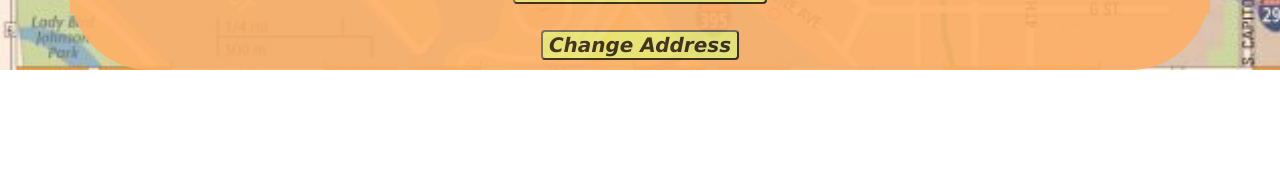
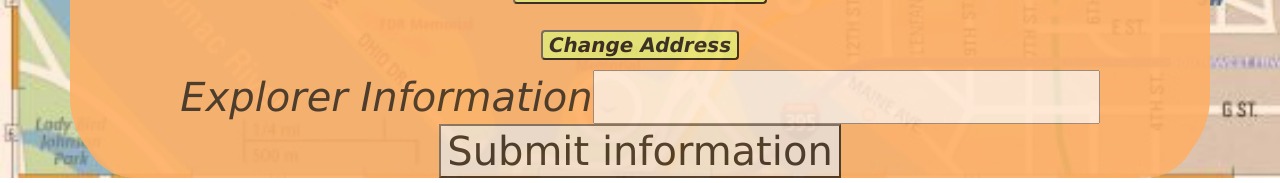
Before and after one commit to nolanbeihl/Nolan_Beihl_Capstone_Frontend, a React (Create React App) app in the folder spontanious-app/: page / in a window 1280 px wide. Shown: the part 818-1001 px from the top of the page. Before the commit the page ends 896 px from the top, so only its background shows below. Built offline with nearby package versions, Linux system fonts and the light colour scheme; no server answers.

Commit message:
Worked on adding Explorer Modal with function to add information about the explorer to the databast

```diff
--- a/spontanious-app/src/App.jsx
+++ b/spontanious-app/src/App.jsx
@@ -293,6 +293,7 @@ class App extends Component{
                     <ExplorerModal func = {this.explorerLocation} readableAddress ={this.state.readableAddress} setOption={this.setAddress}/>
                     </div>
                     <AddressModal func={this.setAddress}/>
+                    <Explorer />
                 </h1>
 
                </div>
--- a/spontanious-app/src/Components/Explorer/Explorer.jsx
+++ b/spontanious-app/src/Components/Explorer/Explorer.jsx
@@ -1,39 +1,39 @@
-// import axios from 'axios';
-// import React, {Component} from 'react';
+import axios from 'axios';
+import React, {Component} from 'react';
 
 
 
-// class Explorer extends Component {
-//     constructor(props){
-//         super(props);
-//         this.state = {
-//          explorer_id : '',
+class Explorer extends Component {
+    constructor(props){
+        super(props);
+        this.state = {
+         explorer_id : '',
 
-//         }
-//     }
+        }
+    }
 
-//     handleChange = (event) =>{
-//         this.setState({
-//             [event.target.name] : event.target.value
-//         })
-//     }
+    handleChange = (event) =>{
+        this.setState({
+            [event.target.name] : event.target.value
+        })
+    }
 
-//     handleSubmit = async(event) =>{
-//         event.preventDefault();
-//         await axios.post('http://127.0.0.1:8000/api/explorers/',this.state)
-//     }
+    handleSubmit = async(event) =>{
+        event.preventDefault();
+        await axios.post('http://127.0.0.1:8000/api/explorers/',this.state)
+    }
 
-//     render(){
-//         return(
-//             <div class= "container" width="50%" height= "20%">
-//             <form onSubmit ={(event) => this.handleSubmit(event)}>
-//                 <label>Explorer Information</label>
-//                     <input type = 'text' name="comment" onChange = {this.handleChange} value = {this.state.explorer_id}/>
-//                 <button onClick={this.handleSubmit} type = "submit" value = "Submit"> Submit information</button>
-//             </form>
-//             </div>
-//         )
-//     }
-// }
+    render(){
+        return(
+            <div class= "container" width="50%" height= "20%">
+            <form onSubmit ={(event) => this.handleSubmit(event)}>
+                <label>Explorer Information</label>
+                    <input type = 'text' name="comment" onChange = {this.handleChange} value = {this.state.explorer_id}/>
+                <button onClick={this.handleSubmit} type = "submit" value = "Submit"> Submit information</button>
+            </form>
+            </div>
+        )
+    }
+}
 
-// export default Explorer;
+export default Explorer;
--- a/spontanious-app/src/Components/ExplorerModal/ExplorerModal.jsx
+++ b/spontanious-app/src/Components/ExplorerModal/ExplorerModal.jsx
@@ -1,7 +1,7 @@
 import React , { Component, useState } from 'react';
 import Modal from 'react-modal';
 import Form from 'react-bootstrap/Form';
-
+import Explorer from '../Explorer/Explorer';
 
 export function AddressModal (props){
     const [open, setOpen] = useState(false);
@@ -69,6 +69,7 @@ export function AddressModal (props){
                         </label>
                         <button className="button-1" type="submit" onClick={handleSubmit}> Submit</button>
                         <button className="button-1" type="submit" onClick={handleClose}>Back To Menu</button>
+                        <button className="button-1" type="submit" onClick={Explorer}>Explorer Information</button>
                     </form>
 
                 </Modal>
```
Also changed, not shown: spontanious-app/src/Components/EntertainmentModal/EntertainmentModal.jsx (line endings or trailing spaces).
